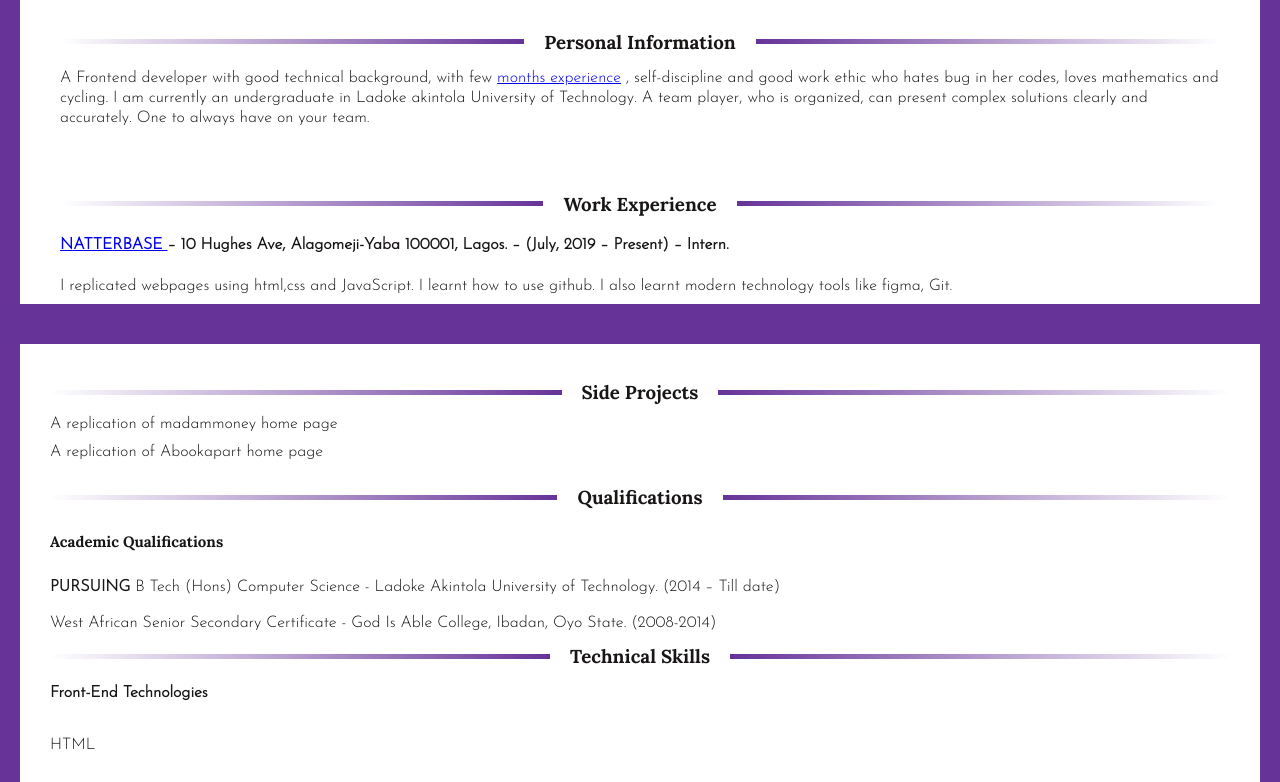
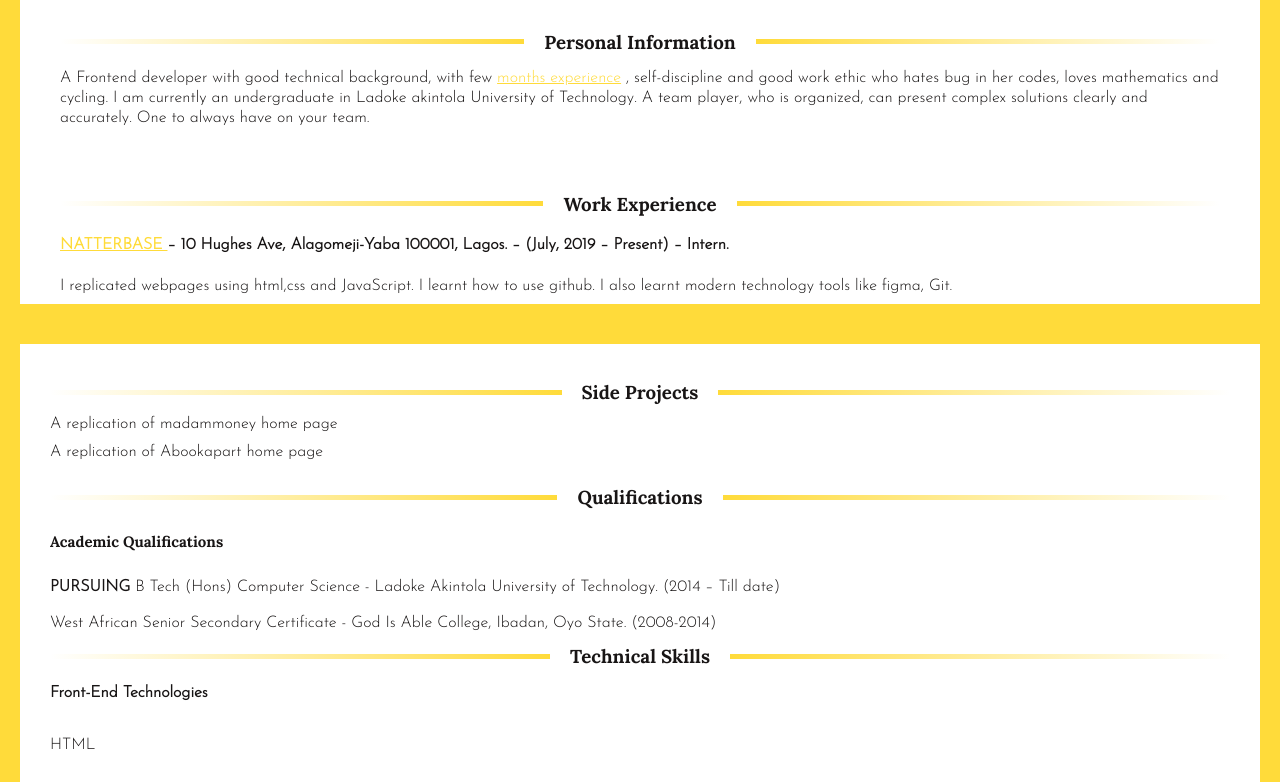
Before and after one commit to dammieayokanmi/MY-CV, a plain HTML site: page index.html in a window 1280 px wide. Shown: the part 212-994 px from the top of the page. Drawn offline with Linux system fonts and the light colour scheme.

Commit message:
small fix

```diff
--- a/index.css
+++ b/index.css
@@ -1,8 +1,15 @@
 :root {
-    --color: #663399;
+    --color:#ffdb3a;
     --text: #181515;
     --header: 'Lora', serif;
     --general: 'Josefin Sans', Ubuntu, sans-serif;
+}
+a{
+    color:#ffdb3a;
+}
+a:hover{
+    color: #000;
+    transition: .2s;
 }
 
 html {
@@ -20,7 +27,7 @@ body {
     /* height: 100vh; */
     padding: 30px;
     margin: 0;
-    border: 20px solid var(--color);
+    border: 20px solid #ffdb3a;
     background: #99999900;
     color: var(--text);
     line-height: 20px;
@@ -34,7 +41,10 @@ body {
     caret-color: green;
     font-style: italic;
 }
-
+.side-projects a:hover{
+    transition: .2s;
+    color: #ffdb3a;
+}
 h3 {
     display: grid;
     grid-template-columns: 1fr auto 1fr;
--- a/index.html
+++ b/index.html
@@ -93,7 +93,7 @@ property="twitter:image"
             <p>
                 A Frontend developer with good technical
                 background, with few
-                <a href="https://github.com/dammieayokanmi"
+                <a href="https://github.com/dammieayokanmi" target="_blank"
                     >months experience</a
                 >
                 , self-discipline and good work ethic who hates bug in her codes, loves mathematics and cycling.
```
Also changed, not shown: icon.jpg.
